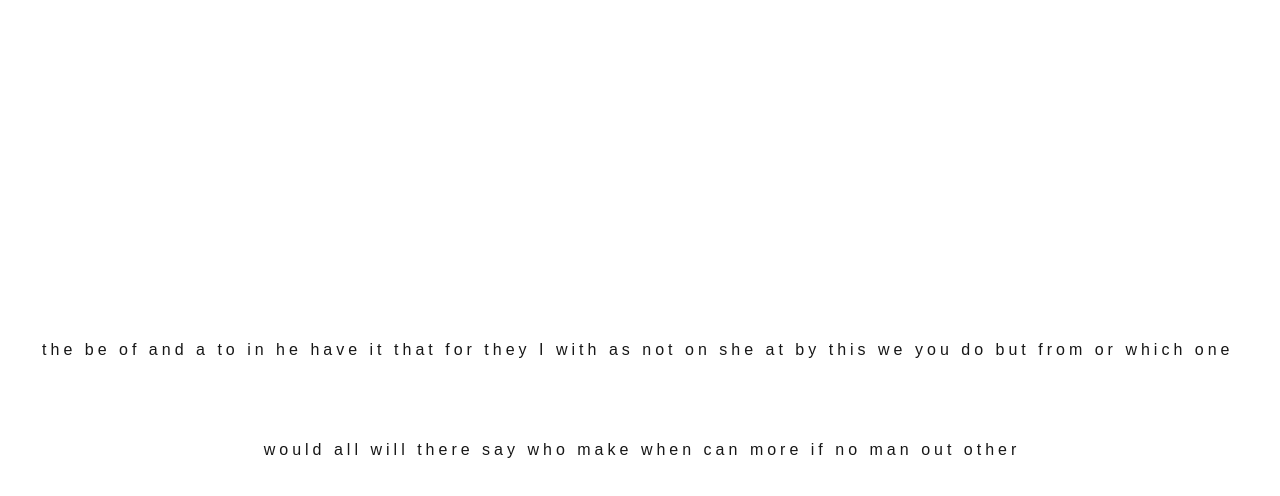
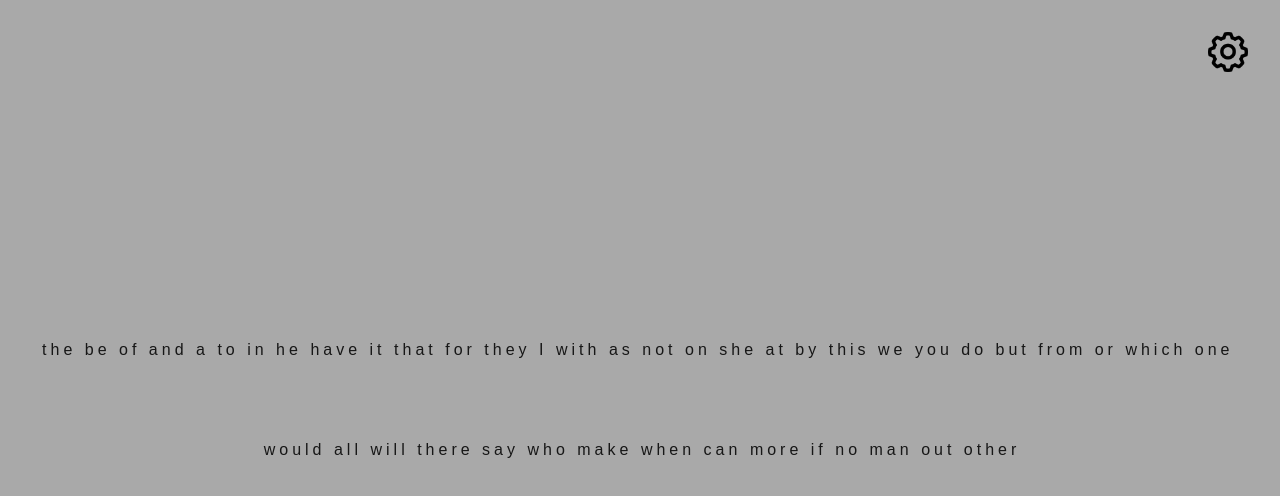
Before and after one commit to AnoyingWaffle66/typing_game, a Next.js app in the folder typing_thing/: page / in a window 1280 px wide. Shown: the top 496 px of the page. Built offline with nearby package versions, Linux system fonts and the light colour scheme.

Commit message:
added settings button to home page

```diff
--- a/typing_thing/app/page.tsx
+++ b/typing_thing/app/page.tsx
@@ -1,8 +1,16 @@
-import Image from "next/image";
+"use client"
 import Button from "@/components/Button"
+import "@/styles/global.css"
+import { useState } from "react";
+import { SettingsButton } from "@/components/Button";
+import SettingsBar from "@/components/settingsBar";
 import Words from "@/components/Words"
 
 export default function Home() {
+  const [openSettings, openSettingsClicked] = useState(false)
+  const handleClick = () => {
+    openSettingsClicked(prev => !prev)
+  }
   const words = [
     "the","be","of","and","a","to",
     "in","he","have","it","that","for","they","I",
@@ -12,6 +20,17 @@ export default function Home() {
     "can","more","if","no","man","out","other"
   ]
   return (
+    <>
+      {
+        openSettings && (
+          <div className="absolute pt-7 pl-3 w-screen bg-gray-600">
+            <SettingsBar/>
+          </div>
+        )
+      }
+    <div className="absolute right-8 top-8" onClick={handleClick}>
+      <SettingsButton/>
+    </div>
     <div>
       <div className="h-screen flex items-center justify-center mr-10 ml-10">
         <Words words={words}>
@@ -19,5 +38,6 @@ export default function Home() {
         </Words>
         </div>
     </div>
+    </>
   )
 }
```
